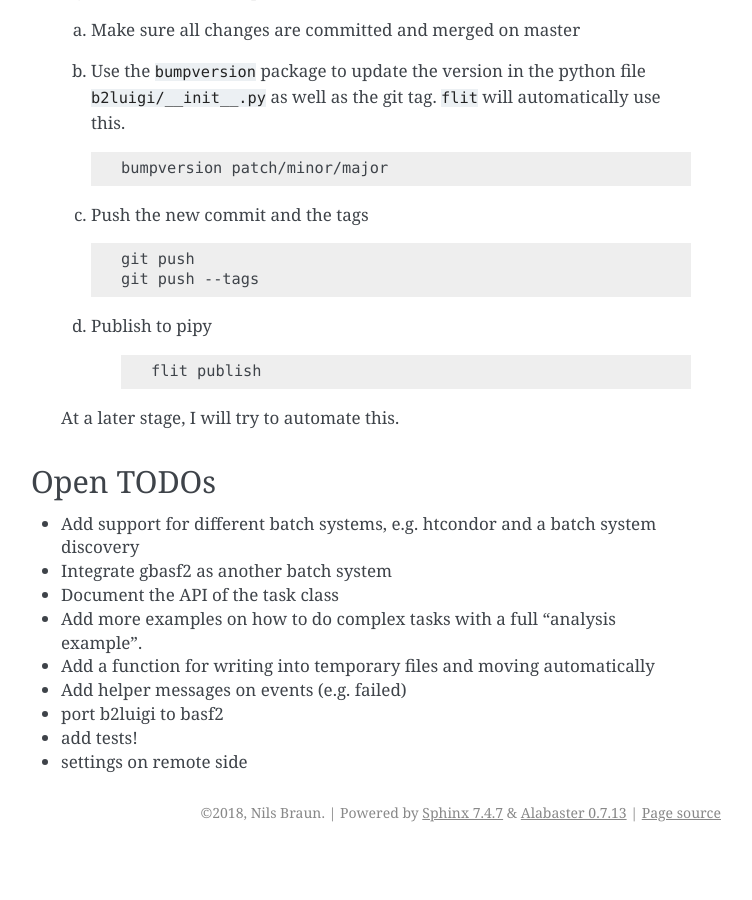
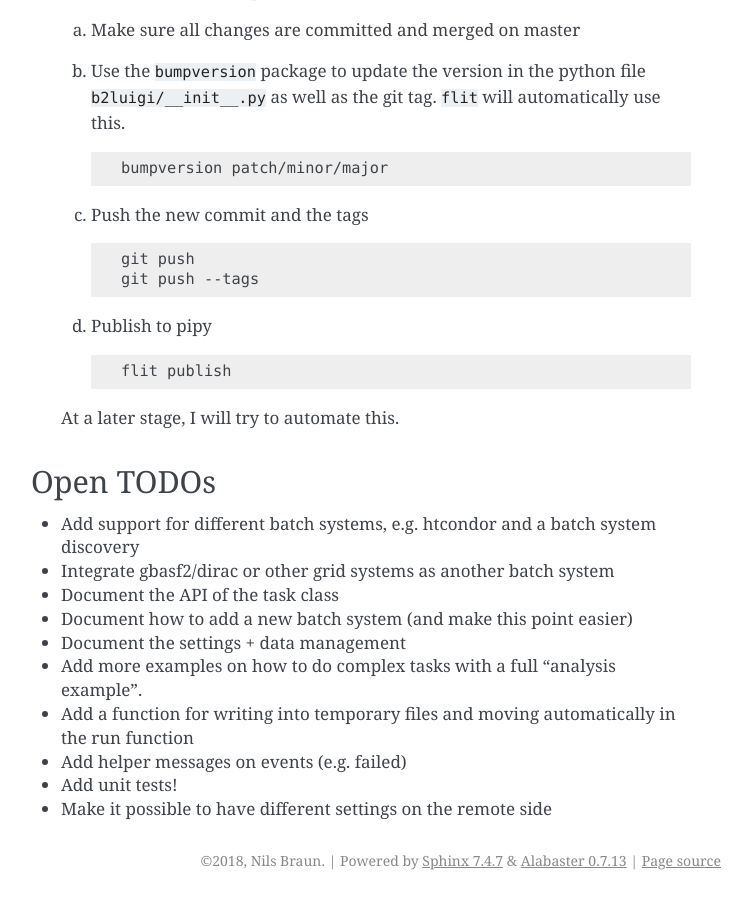
Before and after one commit to nils-braun/b2luigi, a Sphinx documentation site: the page built from docs/advanced/development.rst, in a window 1280 px wide and 900 px high, scrolled down 1096 px. Shown: the whole window, without its empty margins (389-1141 px from the left). Built offline with Sphinx 7.4.7, drawn with Linux system fonts in a browser that asks for light colours; before the commit the page ends 1948 px from its top, so only the background shows below that.

Commit message:
Fixed todos

```diff
--- a/docs/advanced/development.rst
+++ b/docs/advanced/development.rst
@@ -70,7 +70,7 @@ You want to help developing ``b2luigi``? Great! Here are some first steps to hel
             git push
             git push --tags
 
-    d. Publish to pipy
+    d.  Publish to pipy
 
         .. code-block:: bash
 
@@ -83,13 +83,14 @@ Open TODOs
 ----------
 
 * Add support for different batch systems, e.g. htcondor and a batch system discovery
-* Integrate gbasf2 as another batch system
+* Integrate gbasf2/dirac or other grid systems as another batch system
 * Document the API of the task class
+* Document how to add a new batch system (and make this point easier)
+* Document the settings + data management
 * Add more examples on how to do complex tasks with a full "analysis example".
-* Add a function for writing into temporary files and moving automatically
+* Add a function for writing into temporary files and moving automatically in the run function
 * Add helper messages on events (e.g. failed)
-* port b2luigi to basf2
-* add tests!
-* settings on remote side
+* Add unit tests!
+* Make it possible to have different settings on the remote side
 
 .. _flit: https://pypi.org/project/flit/
```
